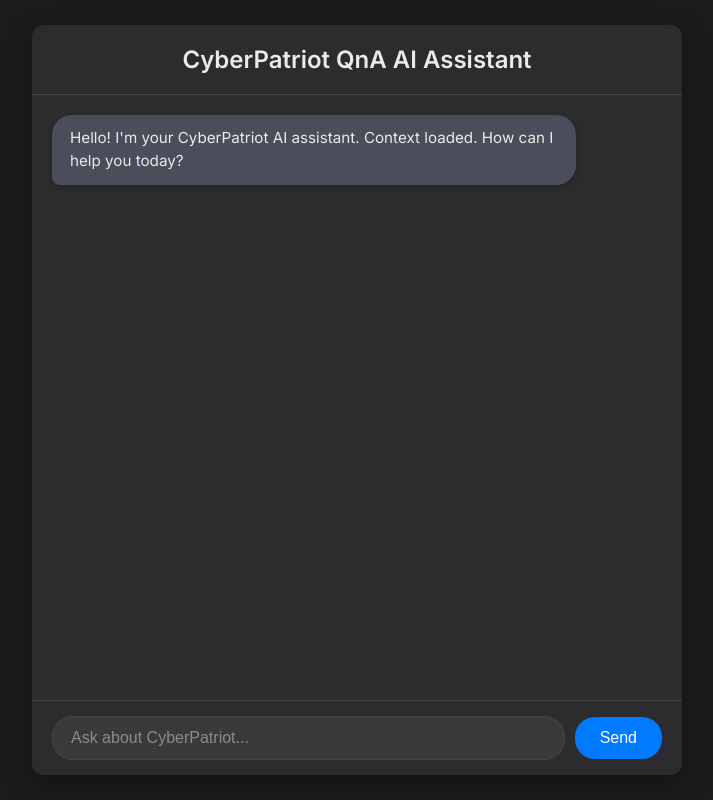
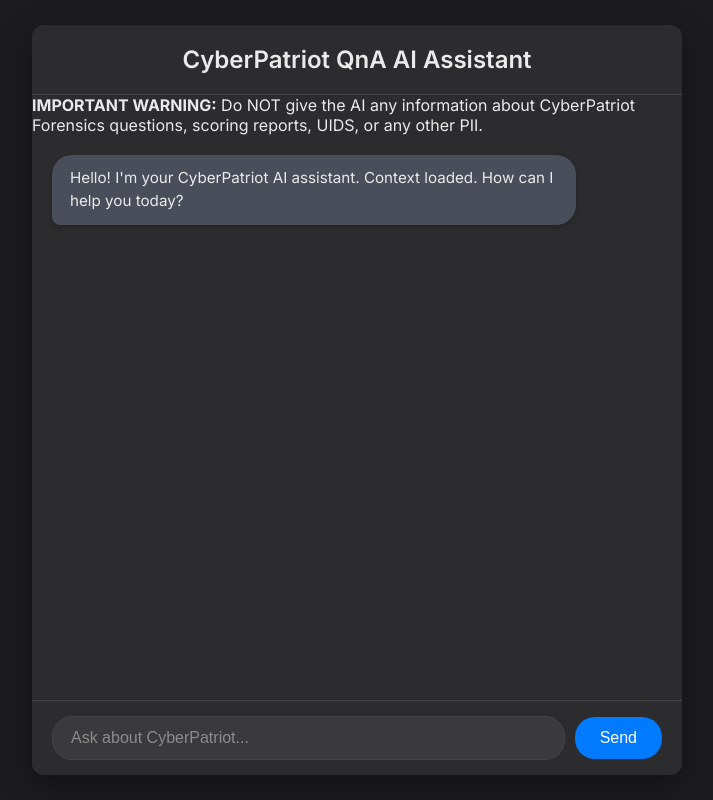
Before and after one commit to Orionband/CyberPatriot, a plain HTML site: page index.html in a window 1280 px wide. Shown: the whole page, without its empty margins (283-996 px from the left). Drawn offline with Linux system fonts and the light colour scheme.

Commit message:
Update index.html

```diff
--- a/index.html
+++ b/index.html
@@ -10,6 +10,9 @@
 <body>
     <div class="chat-container">
         <h1>CyberPatriot QnA AI Assistant</h1>
+         <div class="warning">
+            <strong>IMPORTANT WARNING:</strong> Do NOT give the AI any information about CyberPatriot Forensics questions, scoring reports, UIDS, or any other PII.
+        </div>
         <div id="chat-box" class="chat-box">
             <!-- Messages will appear here -->
             <div class="message ai-message">
```
